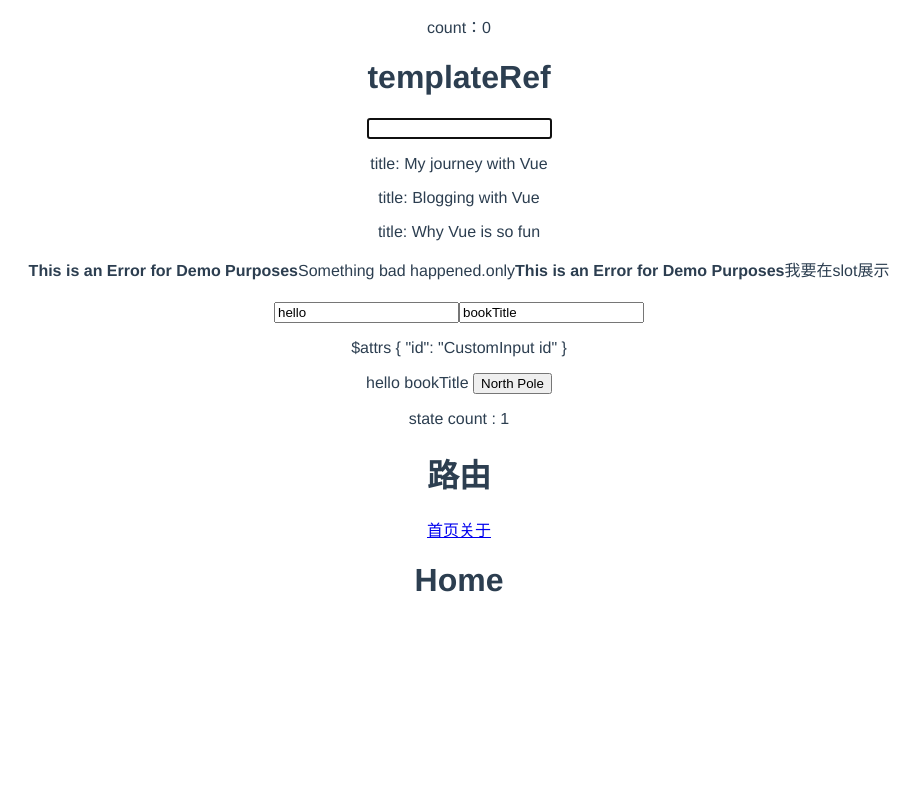
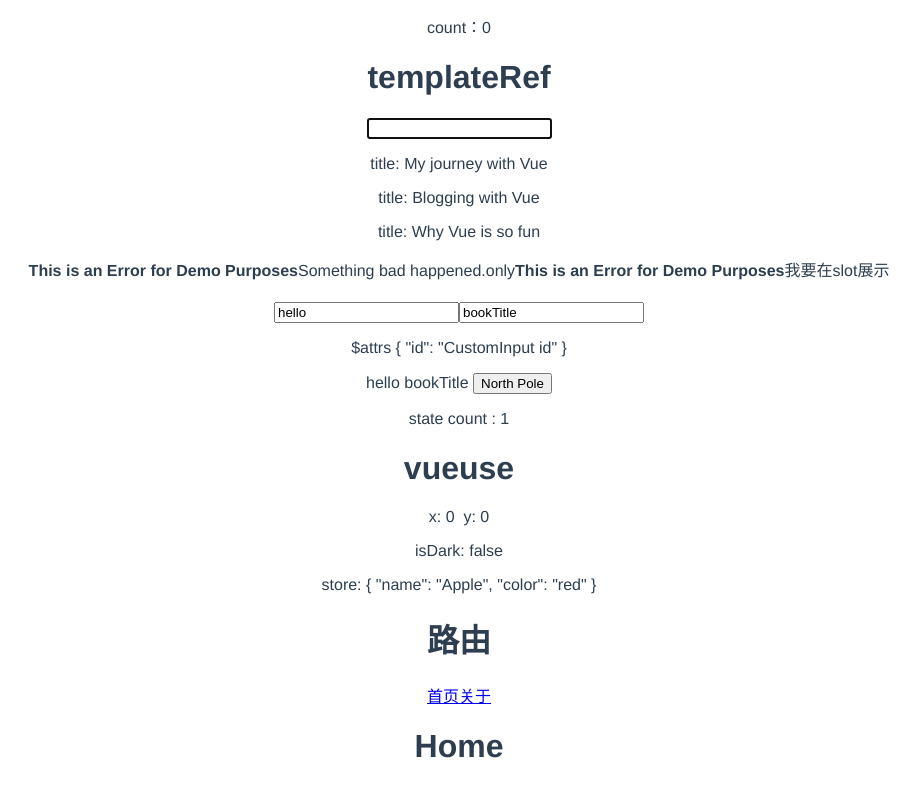
Before and after one commit to Talentjun/Vite-Vue3, a Vue app: page /#/home in a window 1280 px wide. Shown: the part 1233-2020 px from the top of the page, without its empty margins (181-1101 px from the left). Before the commit the page ends 1854 px from the top, so only its background shows below. Built offline with nearby package versions, Linux system fonts and the light colour scheme.

Commit message:
feat: vueuse安装及使用

```diff
--- a/package.json
+++ b/package.json
@@ -8,6 +8,7 @@
     "preview": "vite preview"
   },
   "dependencies": {
+    "@vueuse/core": "^8.5.0",
     "axios": "^0.27.2",
     "vue": "^3.2.25",
     "vue-router": "^4.0.15",
--- a/src/App.vue
+++ b/src/App.vue
@@ -17,6 +17,7 @@ import Slot from './components/Slot.vue'
 import CustomInput from './components/CustomInput.vue'
 import ProvideInject from './components/ProvideInject.vue'
 import Vuexs from './components/vuex.vue'
+import Vueuse from './components/Vueuse.vue'
 
 const posts = ref([
   { id: 1, title: 'My journey with Vue' },
@@ -89,6 +90,7 @@ provide('location', {
 
   <ProvideInject />
   <Vuexs></Vuexs>
+  <Vueuse></Vueuse>
   <h1>路由</h1>
   <p>
     <router-link to="/home">首页</router-link>
--- /dev/null
+++ b/src/components/Vueuse.vue
@@ -0,0 +1,16 @@
+<template>
+  <h1>vueuse</h1>
+  <p>x: {{ x }}&nbsp; y: {{ y }}</p>
+  <p>isDark: {{ isDark }}</p>
+  <p>store: {{ store }}</p>
+</template>
+
+<script setup>
+import { useMouse, usePreferredDark, useLocalStorage } from '@vueuse/core'
+
+const { x, y } = useMouse()
+
+const isDark = usePreferredDark()
+
+const store = useLocalStorage('my-storage', { name: 'Apple', color: 'red' })
+</script>
```
Also changed, not shown: 1 other file (tests, documents, lock files or other folders).
